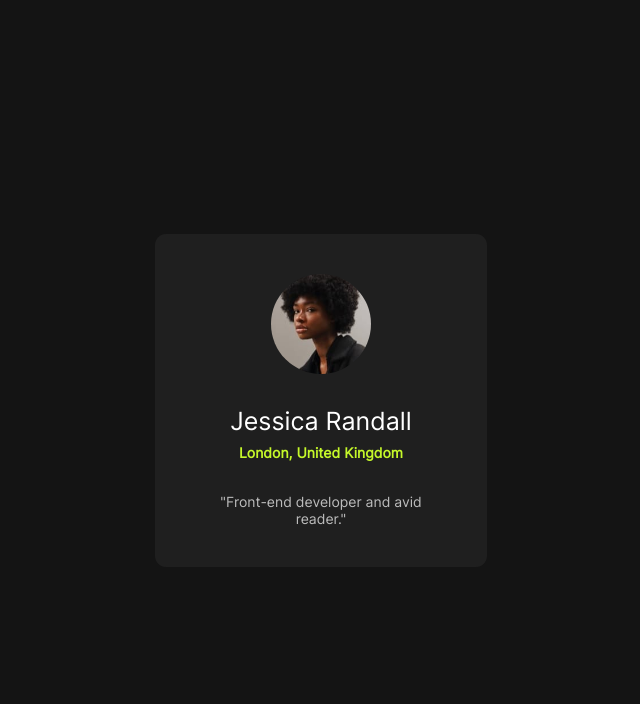
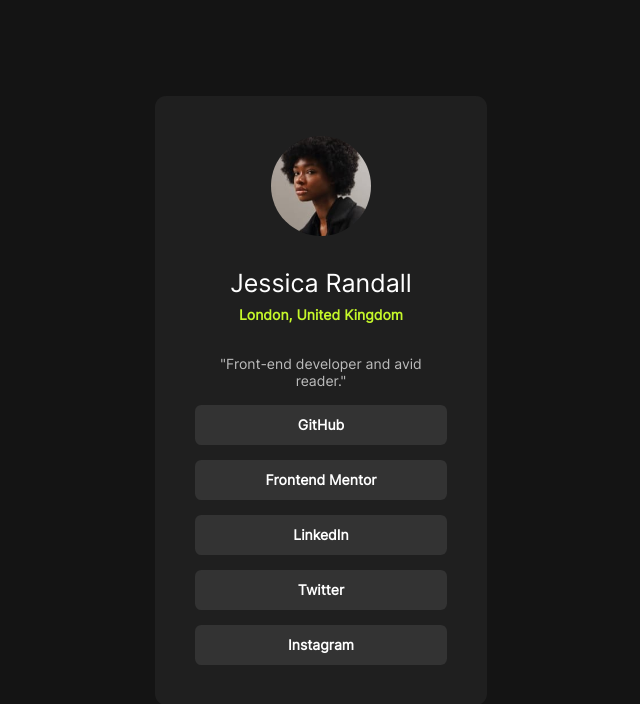
Before and after one commit to ali-ahmed8/social-links-profile-main, a plain HTML site: page index.html in a window 1280 px wide. Shown: the whole page, without its empty margins (319-959 px from the left). Drawn offline with Linux system fonts and the light colour scheme.

Commit message:
links added

```diff
--- a/index.html
+++ b/index.html
@@ -15,10 +15,17 @@
   <body>
     <div class="wrapper">
       <div class="container">
-        <img src="assets/images/avatar-jessica.jpeg" alt="" />
+        <img src="assets/images/avatar-jessica.jpeg" alt="profile picture" />
         <p class="name">Jessica Randall</p>
         <p class="country">London, United Kingdom</p>
         <p class="description">"Front-end developer and avid reader."</p>
+        <div class="applications-links">
+          <a href="https://github.com">GitHub</a>
+          <a href="https://frontendmentor.io">Frontend Mentor</a>
+          <a href="https://linkedin.com">LinkedIn</a>
+          <a href="https://x.com">Twitter</a>
+          <a href="https://instagram.com">Instagram</a>
+        </div>
       </div>
     </div>
   </body>
--- a/style.css
+++ b/style.css
@@ -61,3 +61,26 @@
   margin-top: 2rem;
   color: rgba(255, 255, 255, 0.7);
 }
+
+.applications-links {
+  margin-top: 1rem;
+  display: flex;
+  flex-direction: column;
+  gap: 15px;
+}
+
+.applications-links a {
+  display: block;
+  text-decoration: none;
+  background-color: var(--Grey);
+  color: var(--White);
+  height: 40px;
+  border-radius: 0.4rem;
+  line-height: 40px;
+  font-weight: 600;
+}
+
+.applications-links a:active {
+  background-color: var(--Green);
+  color: var(--OffBlack);
+}
```
